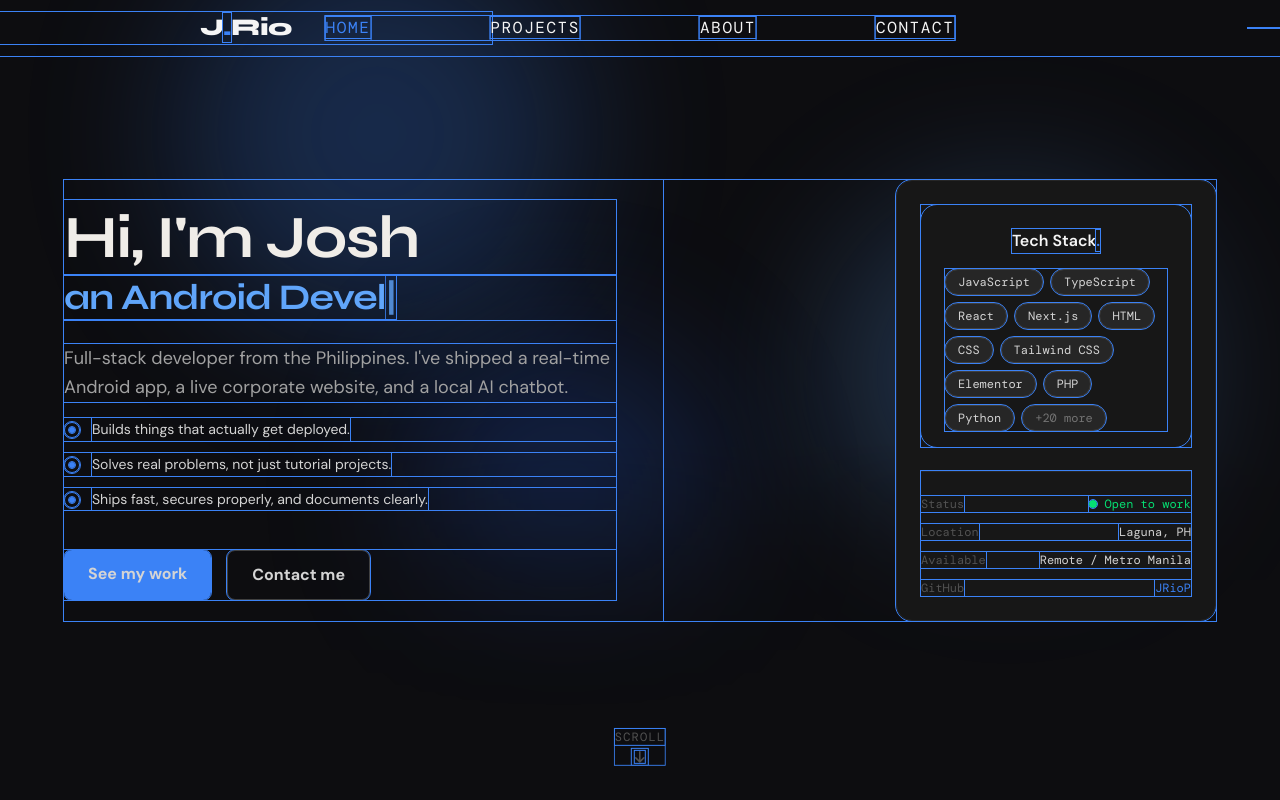
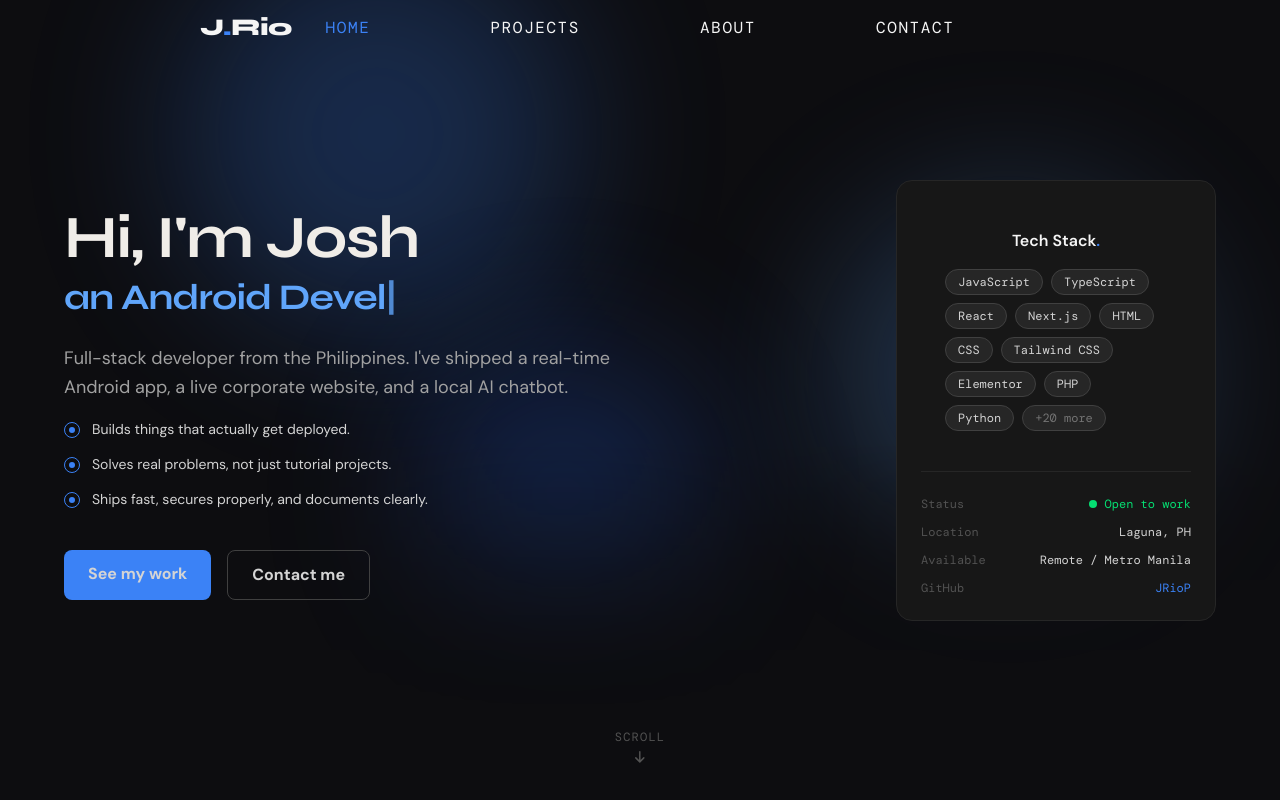
Before and after one commit to JRioP/Rio_Joshua_Portfolio, a Next.js app: page / in a window 1280 px wide. Shown: the top 800 px of the page. Built offline with nearby package versions, Linux system fonts and the light colour scheme.

Commit message:
removed guidelines

```diff
--- a/app/globals.css
+++ b/app/globals.css
@@ -13,7 +13,6 @@
 
 * {
   box-sizing: border-box;
-  outline: #3b82f6 solid 1px  ;
 }
 
 body {
```
